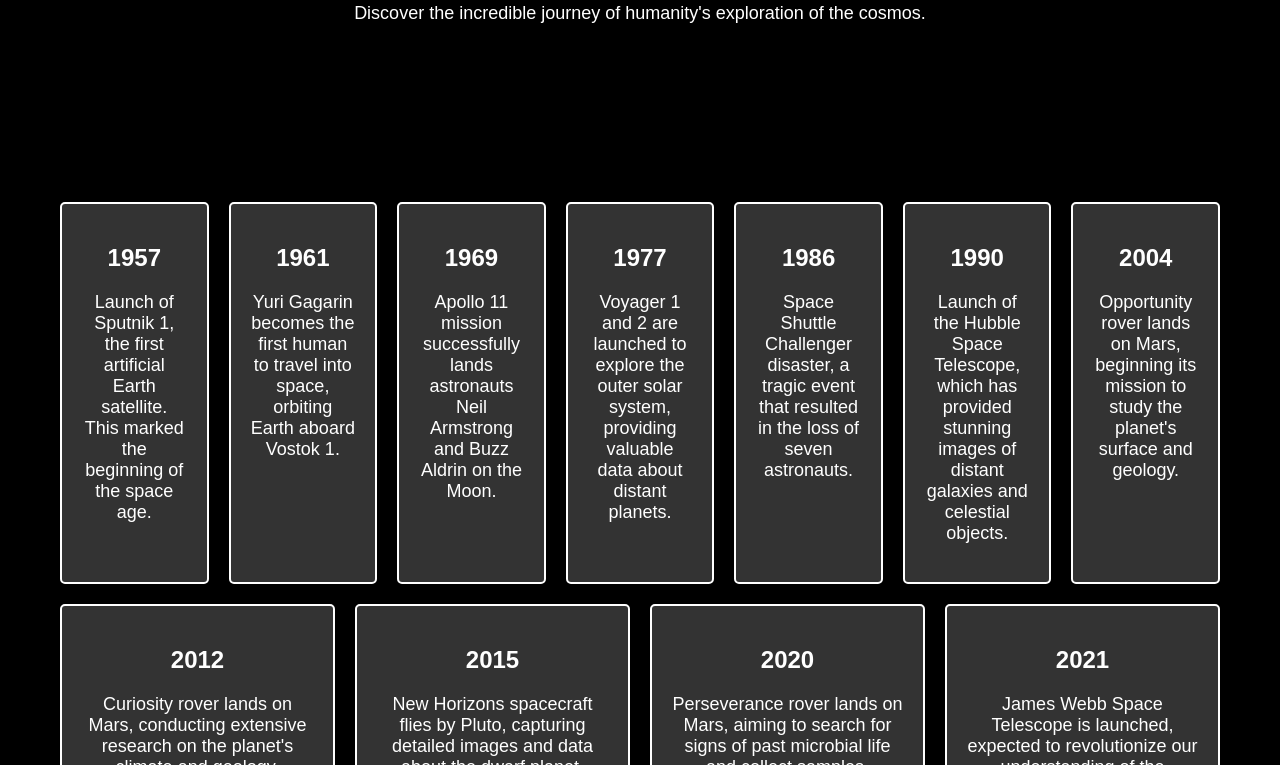
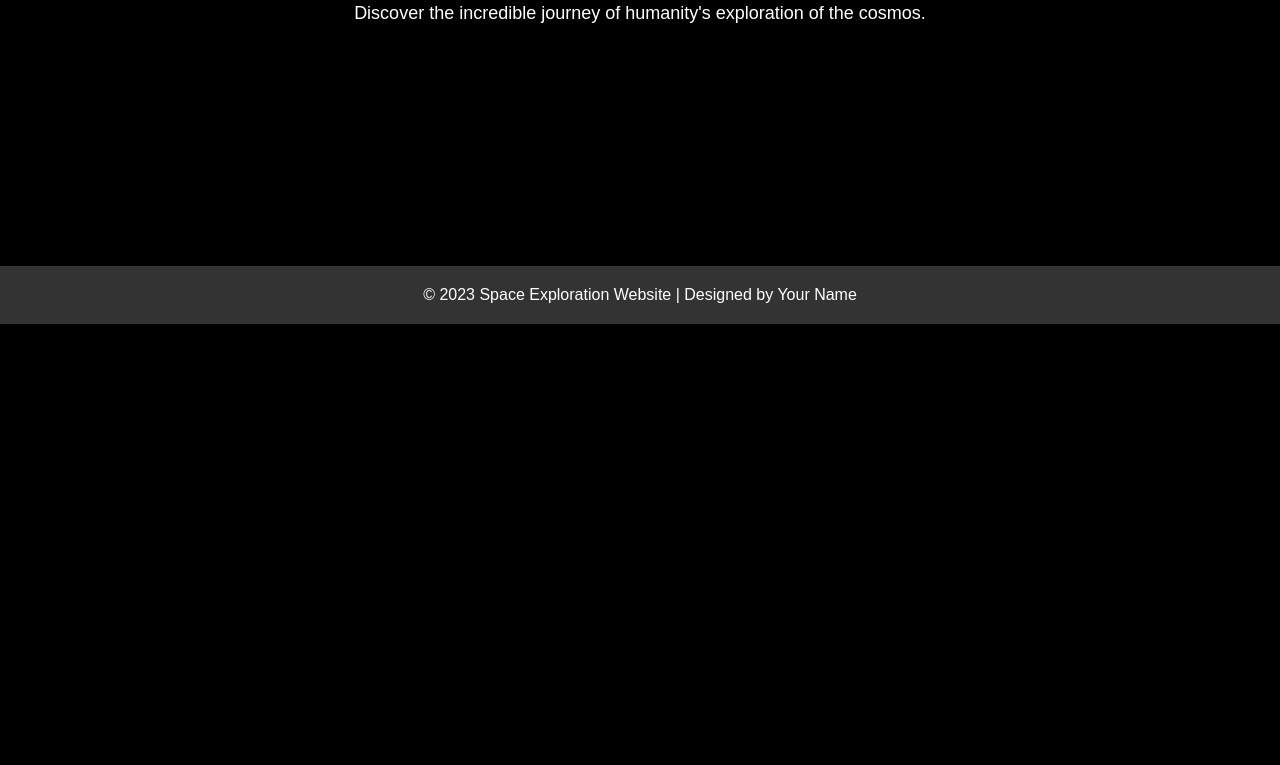
Before and after one commit to Aryaman047/Project-NAMS, a plain HTML site: page index.html in a window 1280 px wide. Shown: the part 187-952 px from the top of the page. After the commit the page ends 800 px from the top, so only its background shows below. Drawn offline with Linux system fonts and the light colour scheme.

Commit message:
Index.html v2 demo

```diff
--- a/index.html
+++ b/index.html
@@ -185,59 +185,7 @@
     </div>
 
     <div id="main-content">
-        <div id="timeline">
-            <div class="event">
-                <h2>1957</h2>
-                <p>Launch of Sputnik 1, the first artificial Earth satellite. This marked the beginning of the space
-                    age.</p>
-            </div>
-            <div class="event">
-                <h2>1961</h2>
-                <p>Yuri Gagarin becomes the first human to travel into space, orbiting Earth aboard Vostok 1.</p>
-            </div>
-            <div class="event">
-                <h2>1969</h2>
-                <p>Apollo 11 mission successfully lands astronauts Neil Armstrong and Buzz Aldrin on the Moon.</p>
-            </div>
-            <div class="event">
-                <h2>1977</h2>
-                <p>Voyager 1 and 2 are launched to explore the outer solar system, providing valuable data about
-                    distant planets.</p>
-            </div>
-            <div class="event">
-                <h2>1986</h2>
-                <p>Space Shuttle Challenger disaster, a tragic event that resulted in the loss of seven astronauts.</p>
-            </div>
-            <div class="event">
-                <h2>1990</h2>
-                <p>Launch of the Hubble Space Telescope, which has provided stunning images of distant galaxies and
-                    celestial objects.</p>
-            </div>
-            <div class="event">
-                <h2>2004</h2>
-                <p>Opportunity rover lands on Mars, beginning its mission to study the planet's surface and geology.</p>
-            </div>
-            <div class="event">
-                <h2>2012</h2>
-                <p>Curiosity rover lands on Mars, conducting extensive research on the planet's climate and geology.</p>
-            </div>
-            <div class="event">
-                <h2>2015</h2>
-                <p>New Horizons spacecraft flies by Pluto, capturing detailed images and data about the dwarf planet.
-                </p>
-            </div>
-            <div class="event">
-                <h2>2020</h2>
-                <p>Perseverance rover lands on Mars, aiming to search for signs of past microbial life and collect
-                    samples.</p>
-            </div>
-            <div class="event">
-                <h2>2021</h2>
-                <p>James Webb Space Telescope is launched, expected to revolutionize our understanding of the universe's
-                    earliest moments.</p>
-            </div>
-            <!-- Add more event boxes for other years -->
-        </div>
+
         <div class='tableauPlaceholder' id='viz1699354357623' style='position: relative'><noscript><a href='#'><img
                         alt='50yrs China&#39;s Space Journey '
                         src='https:&#47;&#47;public.tableau.com&#47;static&#47;images&#47;50&#47;50YearsofChinasSpaceJourney&#47;50yrsChinasSpaceJourney&#47;1_rss.png'
```
